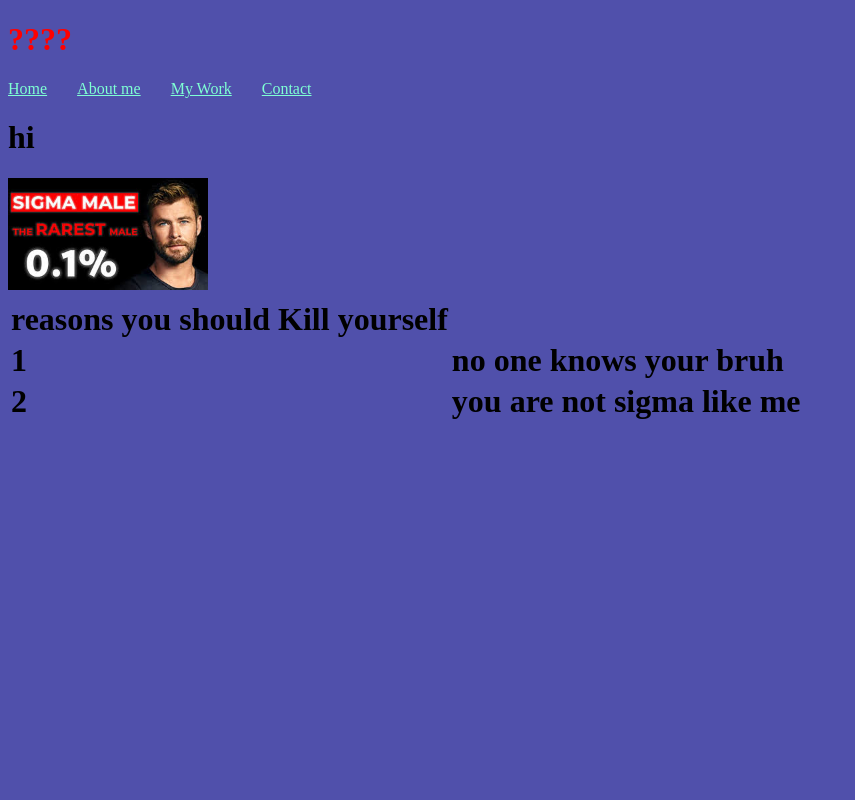
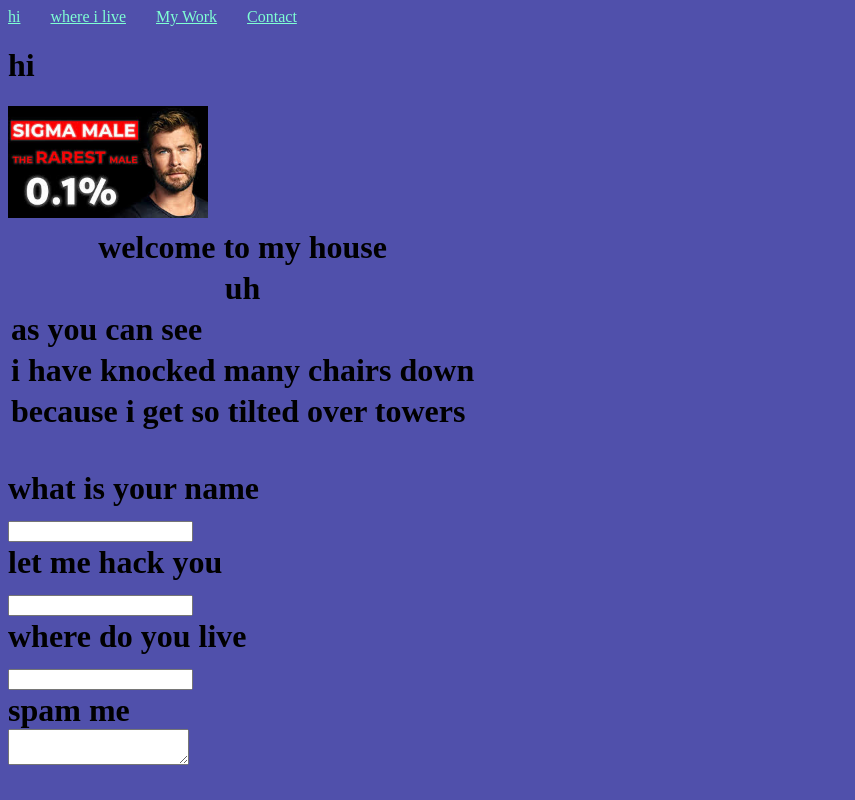
Before and after one commit to univerwonder/geksque-headquarters, a plain HTML site: page index.html in a window 1280 px wide. Shown: the whole page, without its empty margins (0-855 px from the left). Drawn offline with Linux system fonts and the light colour scheme.

Commit message:
Update index.html

```diff
--- a/index.html
+++ b/index.html
@@ -8,11 +8,9 @@
 </head>
 <body>
 
-<h1 class="title">????</h1>
-
 <div class="top-menu">
-    <div class="list-menu"><a href="index.html">Home</a></div>
-    <div class="list-menu"><a href="about.html">About me</a></div>
+    <div class="list-menu"><a href="index.html">hi</a></div>
+    <div class="list-menu"><a href="about.html">where i live</a></div>
     <div class="list-menu"><a href="">My Work</a></div>
     <div class="list-menu"><a href="">Contact</a></div>
 </div>
@@ -24,14 +22,48 @@
 </html>
     <table>
         <tr>
-            <th>reasons you should Kill yourself</th>
+            <th>welcome to my house</th>
         </tr>
         <tr>
-            <td>1</td>
-            <td>no one knows your bruh</td>
+            <th>uh</th>
         </tr>
         <tr>
-            <td>2</td>
-            <td>you are not sigma like me</td>
+            <td>as you can see</td>
         </tr>
+        <tr>
+            <td>i have knocked many chairs down</td>
+        </tr>
+        <tr>
+            <td>because i get so tilted over towers</td>
+        </tr>
+
     </table>
+
+<br>
+
+<div class="form">
+    <label>what is your name</label>
+    <br>
+    <input type="text" class="form-control">
+
+    <br>
+
+    <label>let me hack you</label>
+    <br>
+    <input type="email" class="form-control">
+
+    <br>
+
+    <label>where do you live</label>
+    <br>
+    <input type="text" class="form-control">
+
+    <br>
+
+    <label>spam me</label>
+    <br>
+    <textarea type="textarea" id="form-control"></textarea>
+
+    <br>
+
+</div>
```
